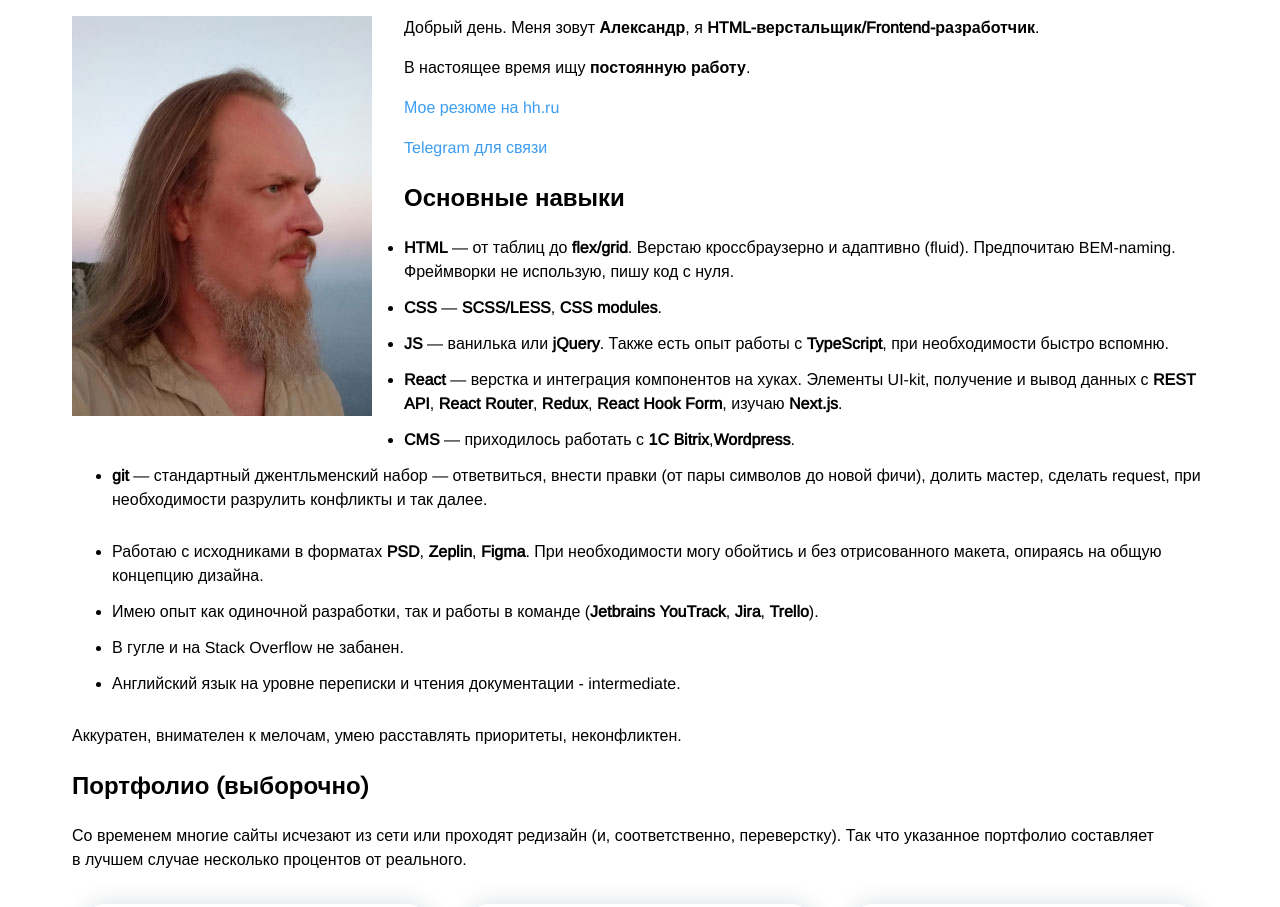
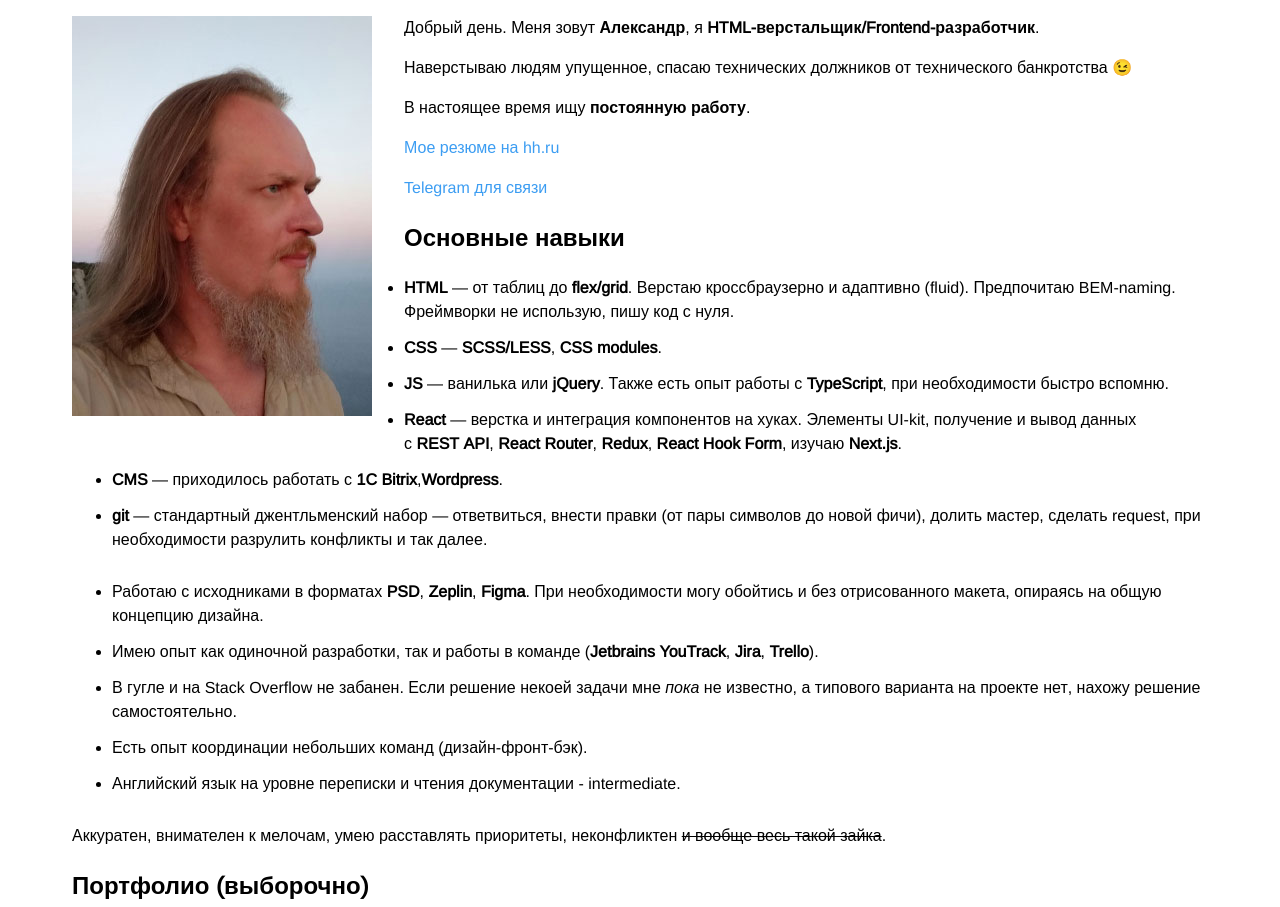
Before and after one commit to alex-stroev/alex-stroev.github.io, a Next.js app: page / in a window 1280 px wide. Shown: the top 907 px of the page. Built offline with nearby package versions, Linux system fonts and the light colour scheme.

Commit message:
lil addon

```diff
--- a/app/page.js
+++ b/app/page.js
@@ -18,6 +18,10 @@ export default function Home() {
       <p>
         <Hello /> Меня зовут <strong>Александр</strong>, я&nbsp;
         <strong>HTML-верстальщик/Frontend-разработчик</strong>.
+      </p>
+      <p>
+        Наверстываю людям упущенное, спасаю технических должников
+        от&nbsp;технического банкротства 😉
       </p>
       <p>
         В&nbsp;настоящее время ищу <strong>постоянную работу</strong>.{" "}
@@ -61,9 +65,9 @@ export default function Home() {
         <li>
           <strong>React</strong>&nbsp;&mdash; верстка и&nbsp;интеграция
           компонентов на&nbsp;хуках. Элементы UI-kit, получение и&nbsp;вывод
-          данных с&nbsp;<strong>REST API</strong>, <strong>React Router</strong>
-          , <strong>Redux</strong>, <strong>React Hook Form</strong>, изучаю{" "}
-          <strong>Next.js</strong>.
+          данных с&nbsp;<strong>REST&nbsp;API</strong>,{" "}
+          <strong>React&nbsp;Router</strong>, <strong>Redux</strong>,{" "}
+          <strong>React Hook Form</strong>, изучаю <strong>Next.js</strong>.
         </li>
         <li>
           <strong>CMS</strong>&nbsp;&mdash; приходилось работать с&nbsp;
@@ -89,7 +93,13 @@ export default function Home() {
           <strong>Jetbrains&nbsp;YouTrack</strong>, <strong>Jira</strong>,{" "}
           <strong>Trello</strong>).
         </li>
-        <li>В&nbsp;гугле и&nbsp;на&nbsp;Stack Overflow не&nbsp;забанен.</li>
+        <li>
+          В&nbsp;гугле и&nbsp;на&nbsp;Stack Overflow не&nbsp;забанен. Если
+          решение некоей задачи мне <em>пока</em> не&nbsp;известно,
+          а&nbsp;типового варианта на&nbsp;проекте нет, нахожу решение
+          самостоятельно.
+        </li>
+        <li>Есть опыт координации небольших команд (дизайн-фронт-бэк).</li>
         <li>
           Английский язык на&nbsp;уровне переписки и&nbsp;чтения документации -
           intermediate.
@@ -98,7 +108,7 @@ export default function Home() {
 
       <p>
         Аккуратен, внимателен к&nbsp;мелочам, умею расставлять приоритеты,
-        неконфликтен.
+        неконфликтен <span className={styles.bunny}></span>.
       </p>
       <h2>Портфолио (выборочно)</h2>
       <p>
--- a/app/page.module.scss
+++ b/app/page.module.scss
@@ -60,3 +60,10 @@
     }
   }
 }
+
+.bunny {
+  &::before {
+    content: "и вообще весь такой зайка";
+    text-decoration: line-through;
+  }
+}
```
